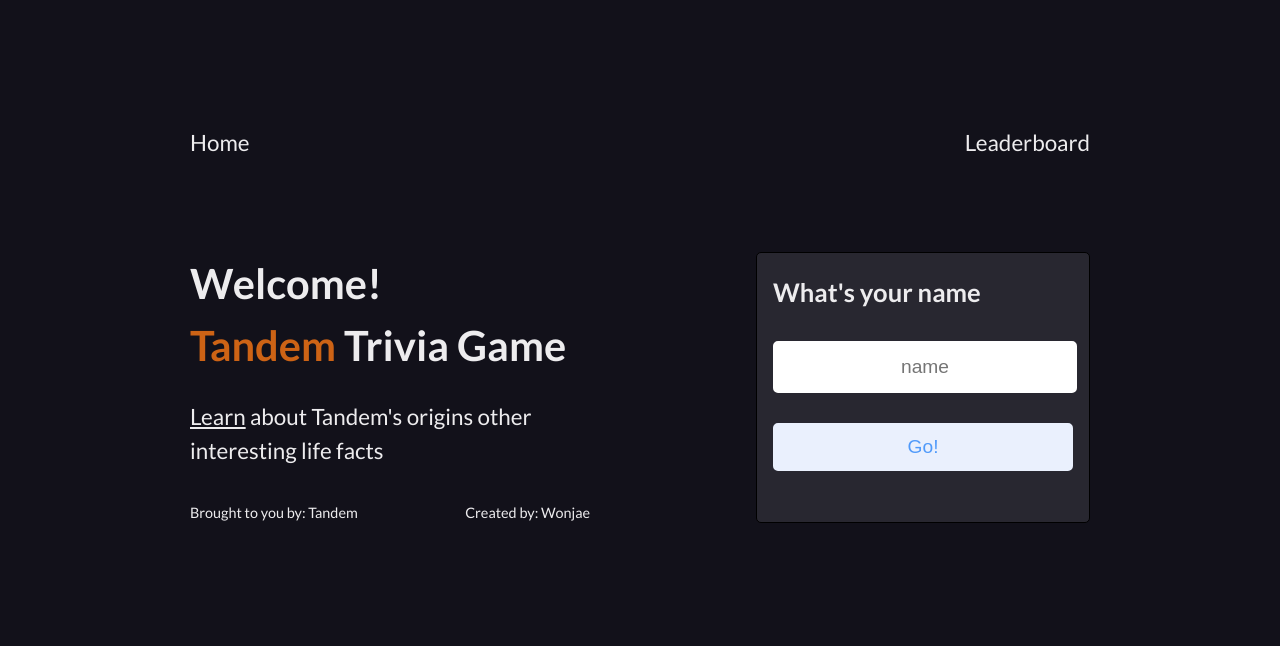
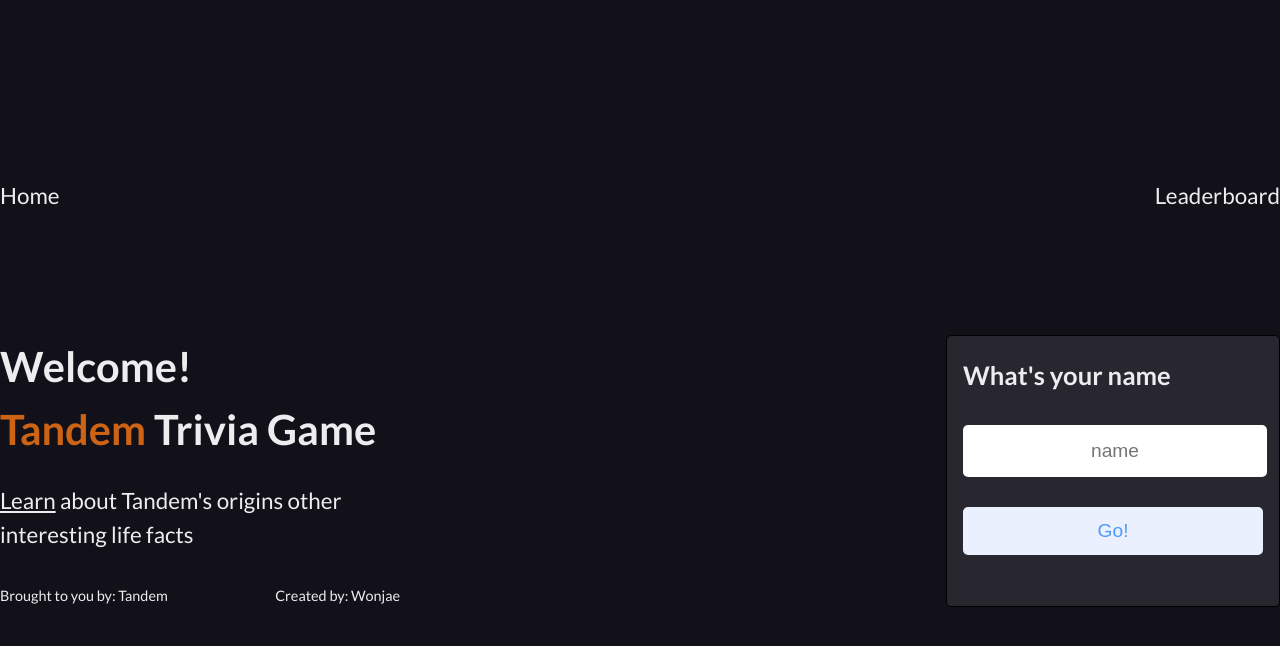
Before and after one commit to verydecent/Tandem_Client, a React (Create React App) app: page / in a window 1280 px wide. Shown: the top 646 px of the page. Built offline with nearby package versions, Linux system fonts and the light colour scheme.

Commit message:
Remote div

```diff
--- a/src/RouteWrapper.js
+++ b/src/RouteWrapper.js
@@ -9,11 +9,9 @@
 const RouteWrapper = ({ cards }) => {
   return (
     <BrowserRouter>
-      <div className="max-width-container">
-        <Route exact path="/" component={Home} />
-        <Route path="/leaderboard" component={LeaderBoard} />
-        <Route path="/trivia/:id" component={Trivia} />
-      </div>
+      <Route exact path="/" component={Home} />
+      <Route path="/leaderboard" component={LeaderBoard} />
+      <Route path="/trivia/:id" component={Trivia} />
     </BrowserRouter>
   );
 };
```
